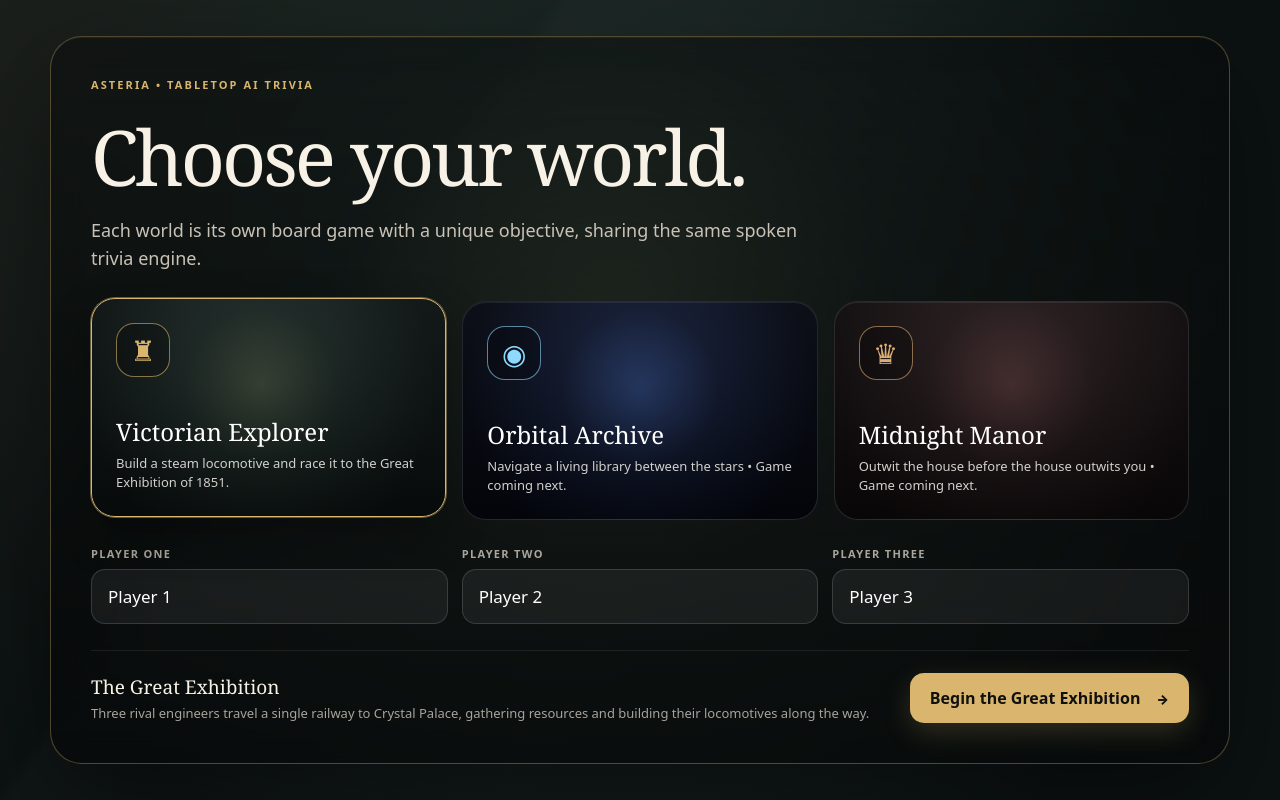
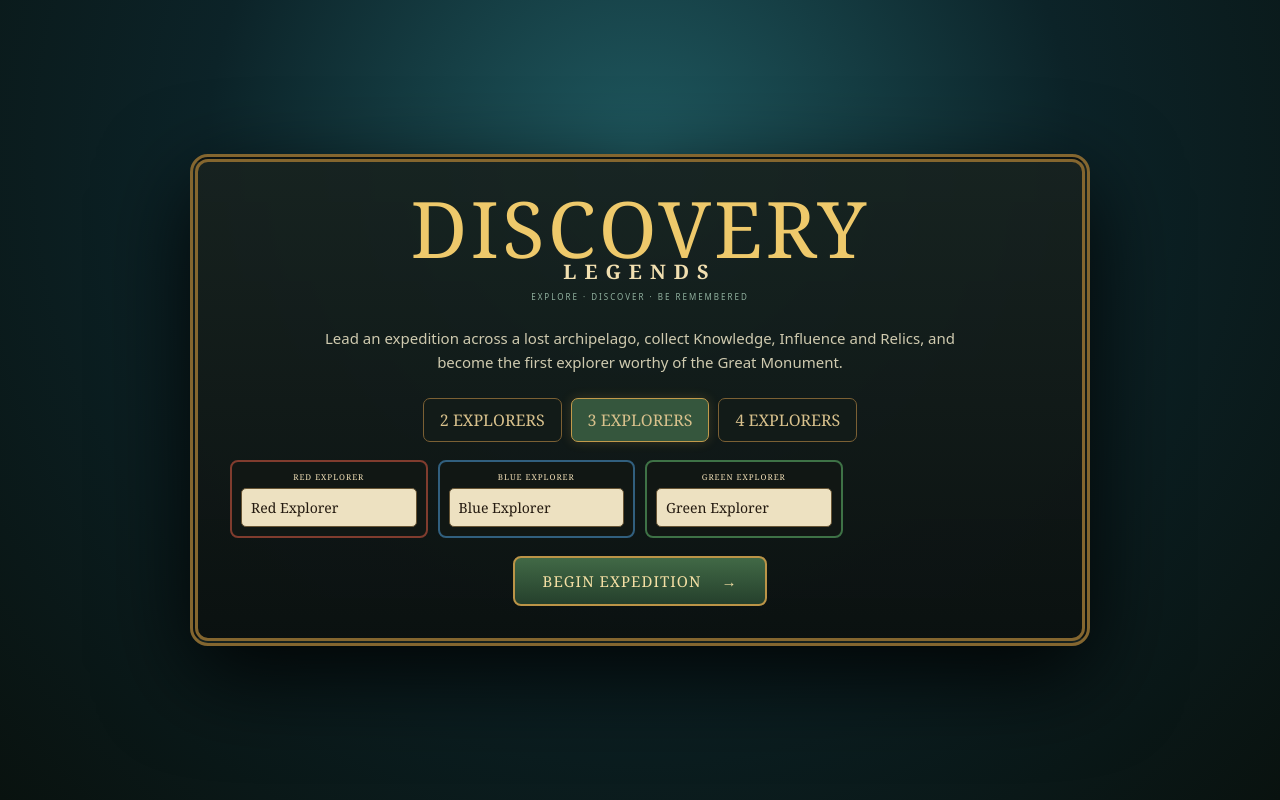
Before and after one commit to Brianbru2022/Trivial-pursuit, a Next.js app: page / in a window 1280 px wide. Built offline with nearby package versions, Linux system fonts and the light colour scheme.

Commit message:
Switch live app to Discovery Legends

```diff
--- a/app/page.tsx
+++ b/app/page.tsx
@@ -1,41 +1,7 @@
 "use client";
 
-import { useState } from "react";
-import VictorianBoardFresh from "./VictorianBoardFresh";
-import { themes, type ThemeId } from "./gameData";
+import DiscoveryLegends from "./DiscoveryLegends";
 
-export default function Home() {
-  const [screen, setScreen] = useState<"setup" | "victorian">("setup");
-  const [themeId, setThemeId] = useState<ThemeId>("victorian");
-  const [names, setNames] = useState<[string, string, string]>(["Player 1", "Player 2", "Player 3"]);
-  const theme = themes.find((item) => item.id === themeId) ?? themes[0];
-
-  if (screen === "victorian") return <VictorianBoardFresh names={names} onExit={() => setScreen("setup")} />;
-
-  return (
-    <main className="setupPage" style={{ "--accent": theme.accent, "--accent2": theme.accent2, "--surface": theme.surface, "--world": theme.backdrop, "--texture": theme.texture } as React.CSSProperties}>
-      <section className="setupPanel">
-        <div className="eyebrow">ASTERIA • TABLETOP AI TRIVIA</div>
-        <h1>Choose your world.</h1>
-        <p className="setupLead">Each world is its own board game with a unique objective, sharing the same spoken trivia engine.</p>
-        <div className="themeGrid">
-          {themes.map((option) => (
-            <button key={option.id} className={`themeCard ${themeId === option.id ? "selected" : ""}`} onClick={() => setThemeId(option.id)} style={{ "--cardAccent": option.accent, background: option.backdrop } as React.CSSProperties}>
-              <span className="themeGlyph">{option.id === "victorian" ? "♜" : option.id === "cosmic" ? "◉" : "♛"}</span>
-              <strong>{option.name}</strong><small>{option.id === "victorian" ? "Build a steam locomotive and race it to the Great Exhibition of 1851." : `${option.strapline} • Game coming next.`}</small>
-            </button>
-          ))}
-        </div>
-        <div className="nameRow" style={{display:"grid",gridTemplateColumns:"1fr 1fr 1fr",gap:14}}>
-          <label><span>Player one</span><input value={names[0]} onChange={(e) => setNames([e.target.value, names[1], names[2]])} /></label>
-          <label><span>Player two</span><input value={names[1]} onChange={(e) => setNames([names[0], e.target.value, names[2]])} /></label>
-          <label><span>Player three</span><input value={names[2]} onChange={(e) => setNames([names[0], names[1], e.target.value])} /></label>
-        </div>
-        <div className="setupFooter">
-          <div><b>{themeId === "victorian" ? "The Great Exhibition" : theme.boardName}</b><span>{themeId === "victorian" ? "Three rival engineers travel a single railway to Crystal Palace, gathering resources and building their locomotives along the way." : "This world's unique game is not built yet."}</span></div>
-          <button className="primary" disabled={themeId !== "victorian"} onClick={() => setScreen("victorian")}>{themeId === "victorian" ? "Begin the Great Exhibition" : "Coming soon"} <span>→</span></button>
-        </div>
-      </section>
-    </main>
-  );
+export default function Home(){
+  return <DiscoveryLegends/>;
 }
```
